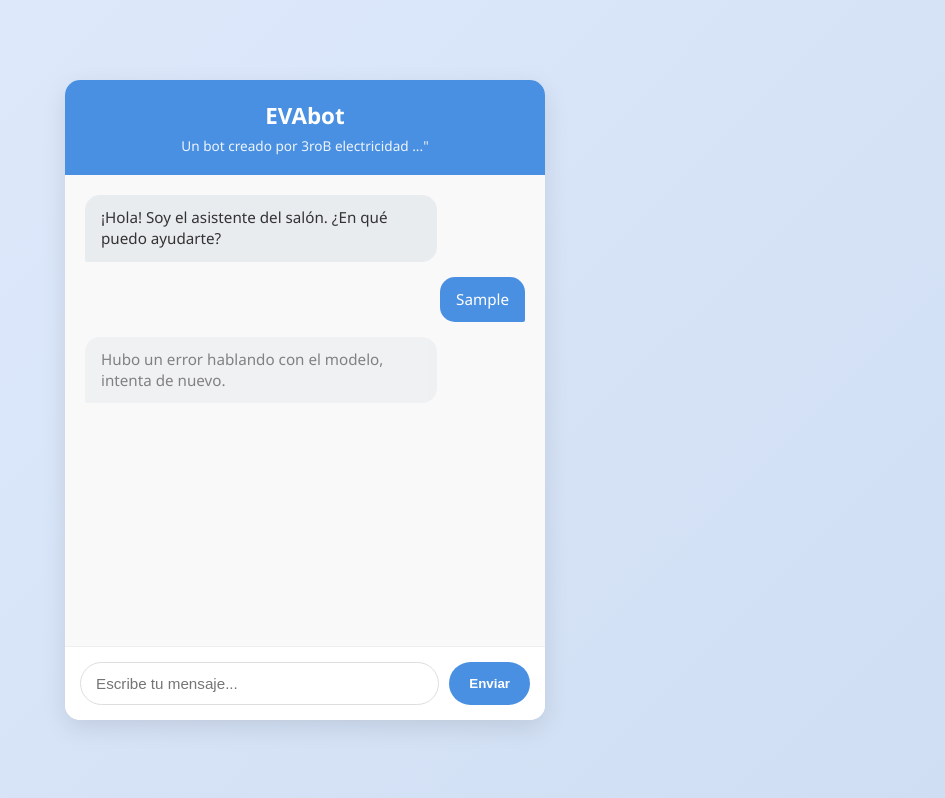
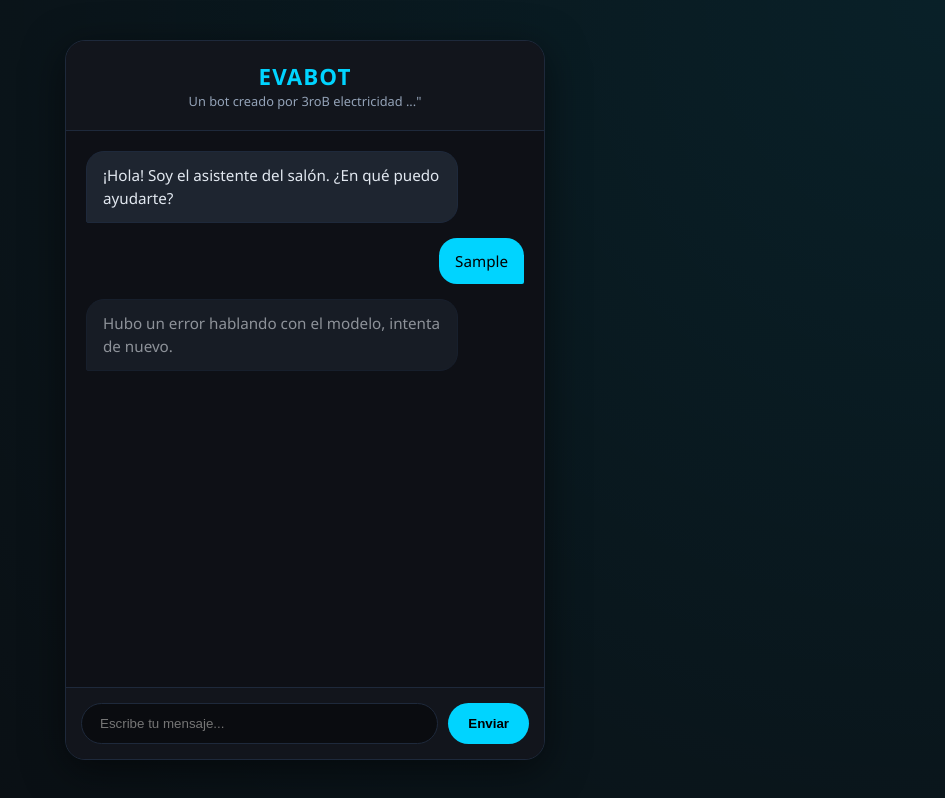
Before and after one commit to Blackboxstyle/EVAbot, a plain HTML site: page index.html in a window 1280 px wide. Both pictures are taken after typing "Sample" into the empty fields and a click on the button "Enviar". Shown: the whole page, without its empty margins (335-1280 px from the left). Drawn offline with Linux system fonts and the light colour scheme; no server answers; a web font is replaced by a local one.

Commit message:
Refactor styles for dark mode and UI enhancements

```diff
--- a/styles.css
+++ b/styles.css
@@ -1,13 +1,15 @@
-/* Variables para personalización rápida */
+/* Variables para modo oscuro EVAbot */
 :root {
-    --primary-color: #4a90e2;
-    --primary-dark: #357abd;
-    --bg-light: #f0f2f5;
+    --primary-color: #00d4ff; /* Cian Neón */
+    --primary-dark: #008eb3;
+    --bg-deep: #0a0c10;      /* Fondo base */
+    --bg-card: #12151c;      /* Fondo de chat */
+    --bg-bot: #1e2530;       /* Burbuja bot */
+    --accent-glow: rgba(0, 212, 255, 0.1);
     --white: #ffffff;
-    --bot-msg: #e9ecef;
-    --user-msg: #4a90e2;
-    --text-dark: #333333;
-    --text-muted: #777777;
+    --text-main: #e2e8f0;
+    --text-muted: #94a3b8;
+    --border: #1e293b;
 }
 
 * {
@@ -17,78 +19,108 @@
 }
 
 body {
-    font-family: 'Segoe UI', Tahoma, Geneva, Verdana, sans-serif;
-    background: linear-gradient(135deg, #e0eafc 0%, #cfdef3 100%);
+    font-family: 'Plus Jakarta Sans', 'Segoe UI', sans-serif;
+    background-color: var(--bg-deep);
+    /* Efecto de fondo sutil */
+    background-image: radial-gradient(circle at top right, var(--accent-glow), transparent);
     height: 100vh;
     display: flex;
     justify-content: center;
     align-items: center;
-    color: var(--text-dark);
+    color: var(--text-main);
+    overflow: hidden;
 }
 
 .chat-container {
     width: 100%;
     max-width: 480px;
-    height: 80vh;
-    background-color: var(--white);
-    border-radius: 15px;
-    box-shadow: 0 8px 24px rgba(0, 0, 0, 0.1);
+    height: 90vh;
+    background-color: var(--bg-card);
+    border-radius: 20px;
+    box-shadow: 0 10px 40px rgba(0, 0, 0, 0.5);
     display: flex;
     flex-direction: column;
     overflow: hidden;
+    border: 1px solid var(--border);
 }
 
 /* Header */
 .chat-header {
-    background-color: var(--primary-color);
-    color: white;
+    background-color: var(--bg-card);
+    border-bottom: 1px solid var(--border);
     padding: 20px;
     text-align: center;
+    position: relative;
 }
 
 .chat-header h1 {
     font-size: 1.4rem;
-    margin-bottom: 5px;
+    color: var(--primary-color);
+    letter-spacing: 1px;
+    text-transform: uppercase;
 }
 
 .chat-header p {
-    font-size: 0.85rem;
-    opacity: 0.9;
+    font-size: 0.8rem;
+    color: var(--text-muted);
+}
+
+/* Botón Temas Recientes */
+.btn-temas {
+    display: inline-block;
+    margin-top: 10px;
+    padding: 6px 15px;
+    background: transparent;
+    border: 1px solid var(--primary-color);
+    color: var(--primary-color);
+    border-radius: 20px;
+    font-size: 0.75rem;
+    text-decoration: none;
+    font-weight: 600;
+    transition: 0.3s;
+}
+
+.btn-temas:hover {
+    background: var(--primary-color);
+    color: #000;
 }
 
 /* Área de mensajes */
 .chat-messages {
     flex: 1;
     padding: 20px;
-    background-color: #f9f9f9;
+    background-color: rgba(10, 12, 16, 0.5);
     overflow-y: auto;
     display: flex;
     flex-direction: column;
     gap: 15px;
 }
 
+/* Personalización del Scroll */
+.chat-messages::-webkit-scrollbar { width: 5px; }
+.chat-messages::-webkit-scrollbar-thumb { background: var(--border); border-radius: 10px; }
+
 .message {
-    max-width: 80%;
+    max-width: 85%;
     padding: 12px 16px;
-    border-radius: 15px;
+    border-radius: 18px;
     font-size: 0.95rem;
-    line-height: 1.4;
-    position: relative;
-    word-wrap: break-word;
+    line-height: 1.5;
 }
 
-/* Mensajes específicos */
 .message.bot {
     align-self: flex-start;
-    background-color: var(--bot-msg);
-    color: var(--text-dark);
+    background-color: var(--bg-bot);
+    color: var(--text-main);
+    border: 1px solid var(--border);
     border-bottom-left-radius: 2px;
 }
 
 .message.user {
     align-self: flex-end;
-    background-color: var(--user-msg);
-    color: white;
+    background-color: var(--primary-color);
+    color: #000;
+    font-weight: 500;
     border-bottom-right-radius: 2px;
 }
 
@@ -96,45 +128,42 @@ body {
 .chat-input-area {
     display: flex;
     padding: 15px;
-    border-top: 1px solid #eee;
-    background-color: var(--white);
+    border-top: 1px solid var(--border);
+    background-color: var(--bg-card);
 }
 
 #user-input {
     flex: 1;
-    padding: 12px 15px;
-    border: 1px solid #ddd;
+    padding: 12px 18px;
+    background: var(--bg-deep);
+    border: 1px solid var(--border);
     border-radius: 25px;
+    color: white;
     outline: none;
-    font-size: 0.95rem;
-    transition: border-color 0.3s;
+    transition: 0.3s;
 }
 
 #user-input:focus {
     border-color: var(--primary-color);
 }
 
-button {
+#send-btn {
     margin-left: 10px;
     padding: 0 20px;
     background-color: var(--primary-color);
-    color: white;
+    color: #000;
     border: none;
     border-radius: 25px;
-    font-weight: 600;
+    font-weight: bold;
     cursor: pointer;
-    transition: background-color 0.3s;
 }
 
-button:hover {
-    background-color: var(--primary-dark);
-}
-
-/* Responsive móvil */
+/* Móvil */
 @media (max-width: 500px) {
     .chat-container {
         height: 100vh;
         max-width: 100%;
         border-radius: 0;
+        border: none;
     }
 }
```
